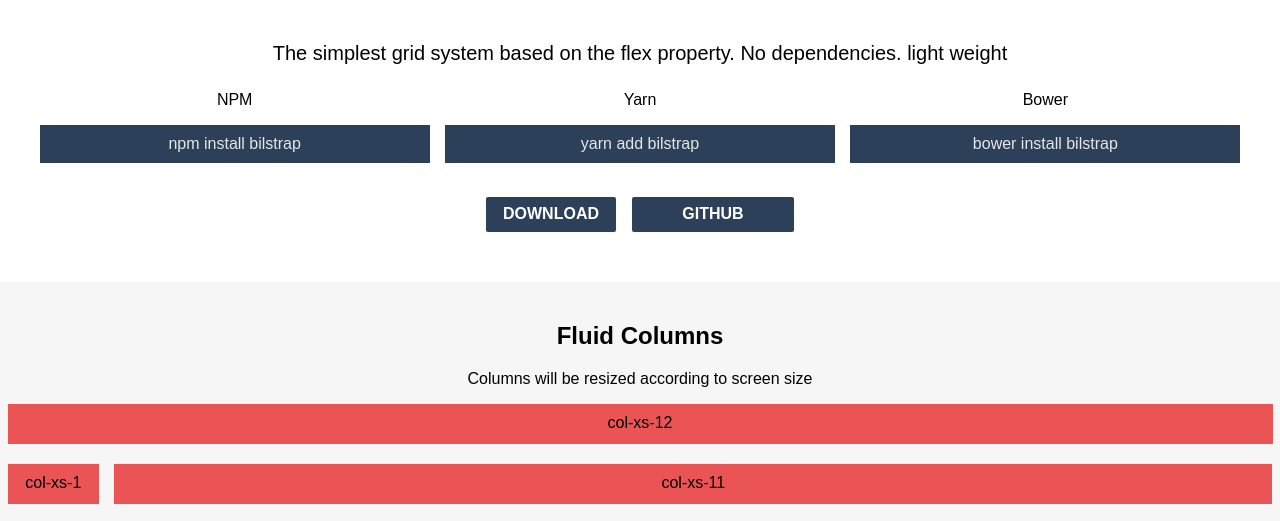
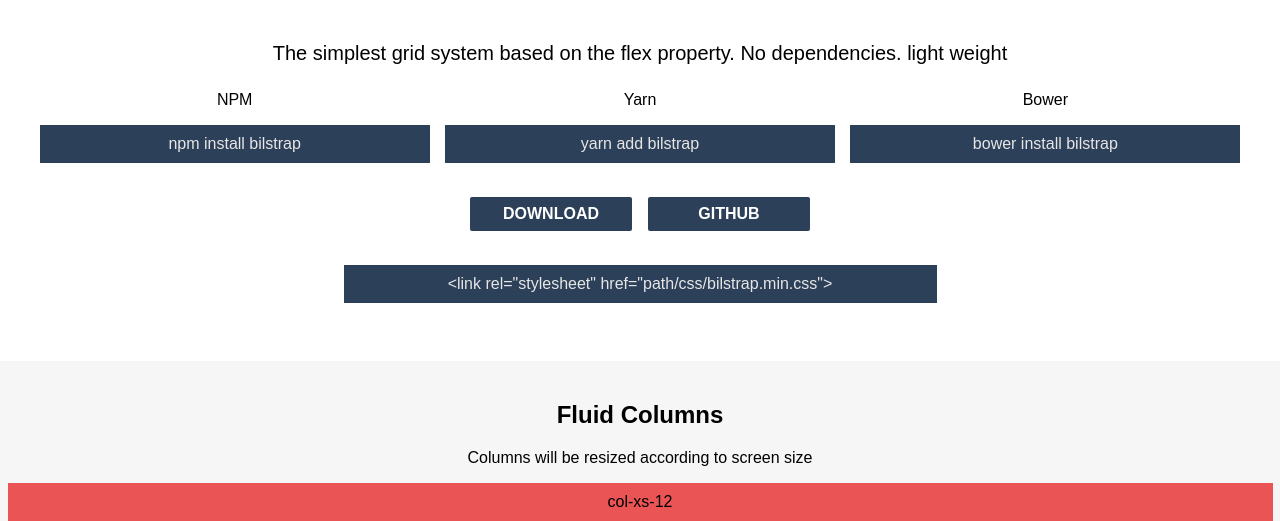
Before and after one commit to AjanthaB/bilstrap, a website: page index.html in a window 1280 px wide. Shown: the part 226-747 px from the top of the page. Drawn offline with Linux system fonts and the light colour scheme.

Commit message:
added latest download link

```diff
--- a/index.html
+++ b/index.html
@@ -6,7 +6,7 @@
     <meta name="description" content="The simplest flex grid in the world.">
     <meta name="author" content="Ajantha Bandara">
     <title>Bilstrap</title>
-    <link rel="stylesheet" href="/css/bilstrap.css">
+    <link rel="stylesheet" href="/css/bilstrap.min.css">
   </head>
 
   <style>
@@ -131,13 +131,19 @@
             bower install bilstrap
           </p>
         </div>
+      </div>
 
+      <div class="bt-row xs-center">
+        <a href="https://github.com/AjanthaB/bilstrap/archive/v1.0.5.zip" class="btn bt-waves bt-dark download-btn uppercase">Download</a>
+        <a href="https://github.com/AjanthaB/bilstrap" class="btn bt-waves bt-dark download-btn uppercase">GitHub</a>
+      </div>
 
-      </div>
       <div class="bt-row xs-center">
-        <button class="btn bt-waves bt-dark download-btn uppercase">Download</button>
-        <a href="https://github.com/AjanthaB/bilstrap" class="btn bt-waves bt-dark download-btn uppercase">GitHub</a>
-
+        <div class="col-xs-6">
+          <p class="code">
+            &lt;link rel="stylesheet" href="path/css/bilstrap.min.css"&gt;
+          </p>
+        </div>
       </div>
 
     </header>
--- a/package.json
+++ b/package.json
@@ -5,7 +5,9 @@
   "email": "ajatha.p.bandara@gmail.com",
   "scripts": {
     "build:dev": "grunt",
-    "build:prod": "grunt prod"
+    "build:prod": "grunt prod",
+    "release:npm": "npm publish",
+    "release:bower": "bower register bilstrap http://bilstrap.com"
   },
   "devDependencies": {
     "grunt": "^1.0.1",
```
